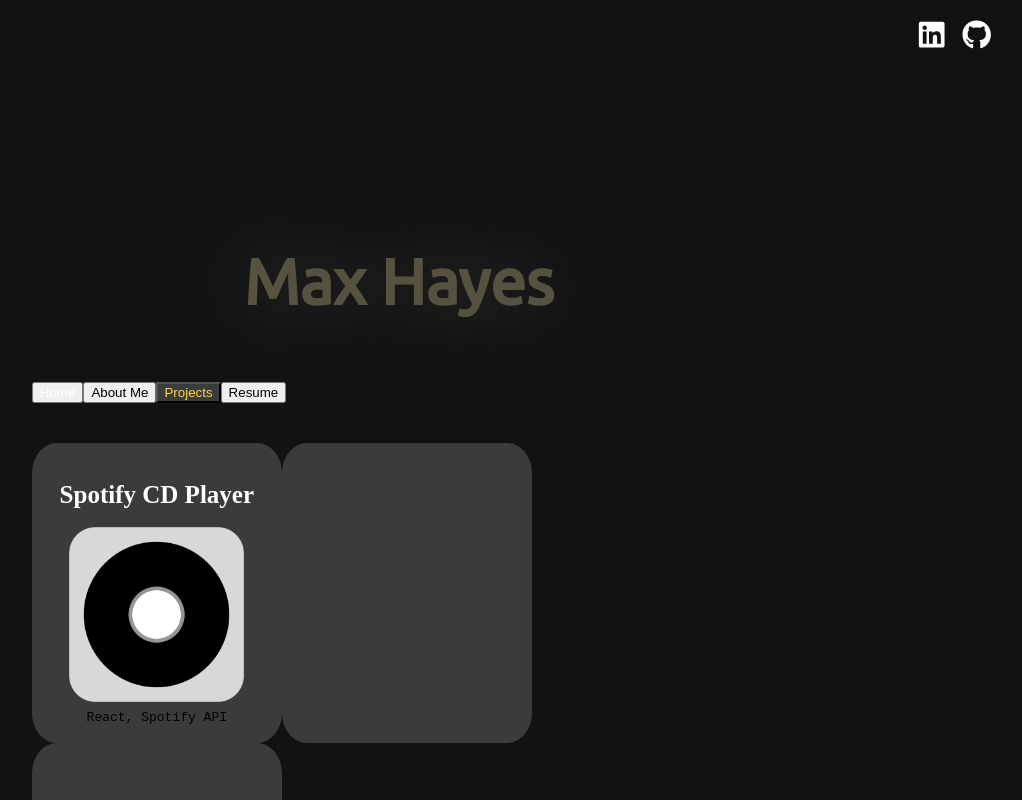
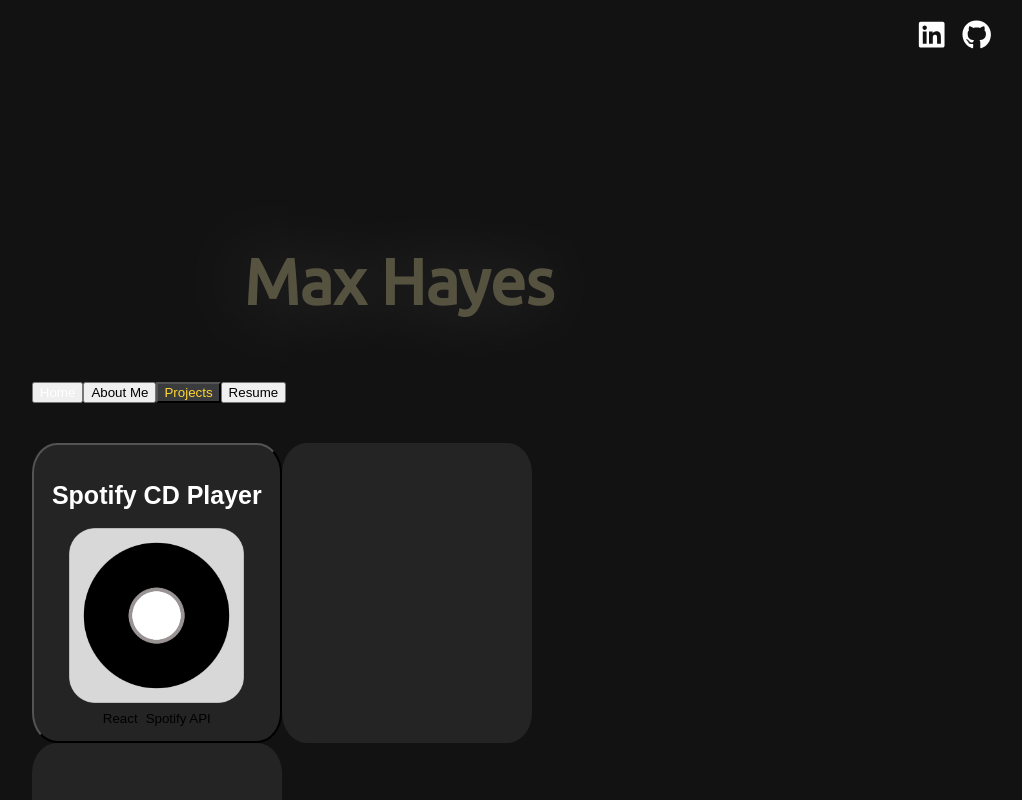
Before and after one commit to maxhayes17/gatsby-test, a Gatsby site: page /page2 in a window 1280 px wide. Both pictures are taken after a click on the tab "Projects". Shown: the top 800 px of the page, without its empty margins (241-1263 px from the left). Built offline with nearby package versions, Linux system fonts and the light colour scheme; Gatsby itself is replaced by a stand-in of ours.

Commit message:
changed code tags to badge tags

```diff
--- a/src/components/layout.js
+++ b/src/components/layout.js
@@ -29,18 +29,18 @@
             <div style={{display:"flex", justifyContent:"center", alignItems:"center", marginTop:"10%"}}>
                 <ul>
                     <li>
-                        <p className='pulsing-text'>Max Hayes</p>
+                        <p className='pulsing-text' style={{fontFamily:"Ubuntu"}}>Max Hayes</p>
                     </li>
                     <li style={{marginTop:"10px"}}>
                         <Tabs variant="soft-rounded" colorScheme="whiteAlpha" defaultIndex={0} align="center">
                             <TabList>
-                                <Tab color="white"      _selected={{ color: "#ffd633", bg: "#3A3B3C" }}>Home</Tab>
-                                <Tab color="yellow.100" _selected={{ color: "#ffd633", bg: "#3A3B3C" }}>About Me</Tab>
-                                <Tab color="yellow.100" _selected={{ color: "#ffd633", bg: "#3A3B3C" }}>Projects</Tab>
-                                <Tab color="yellow.100" _selected={{ color: "#ffd633", bg: "#3A3B3C" }}>Resume</Tab>
+                                <Tab color="white"      _selected={{ color: "#ffd633", bg: "#3A3B3C" }} >Home</Tab>
+                                <Tab color="yellow.100" _selected={{ color: "#ffd633", bg: "#3A3B3C" }} >About Me</Tab>
+                                <Tab color="yellow.100" _selected={{ color: "#ffd633", bg: "#3A3B3C" }} >Projects</Tab>
+                                <Tab color="yellow.100" _selected={{ color: "#ffd633", bg: "#3A3B3C" }} >Resume</Tab>
                             </TabList>
                             <TabPanels textAlign="center">
-                                <TabPanel><p></p></TabPanel>
+                                <TabPanel><p style={{fontStyle:"italic", marginTop:"10px"}}>"If a man is to shed the light of the sun upon other men, he must first of all have it within himself"</p></TabPanel>
                                 <TabPanel><AboutMe/></TabPanel>
                                 <TabPanel><Projects/></TabPanel>
                                 <TabPanel><p>View my Resume <a href="#" style={{color:"#ffd633", fontWeight:"bolder"}}>here</a></p></TabPanel>
--- a/src/components/projects.js
+++ b/src/components/projects.js
@@ -4,7 +4,7 @@
 import '@fontsource/ubuntu'
 
 import AboutMe from '../components/aboutme'
-import {HStack, Flex, Spacer, VStack, Image, Heading, Code,
+import {HStack, Flex, Spacer, VStack, Image, Heading, Code, Badge,
     Tabs, TabList, TabPanels, Tab, TabPanel,
     Button, ButtonGroup, Wrap, WrapItem, Center } from "@chakra-ui/react"
 import { FaGithub, FaLinkedin } from 'react-icons/fa'
@@ -15,13 +15,20 @@
 /*./images/testicon6.png */
   return (
     <Center>
-        <Wrap spacing={5} maxWidth="100ex" marginTop="40px">
+        <Wrap spacing={10} maxWidth="100ex" marginTop="40px" textAlign="center">
             <WrapItem>
-                <Center className="projectcard">
+                <Center className="projectcard" as="button">
                     <VStack>
-                    <Heading className="projectcardtitle">Spotify CD Player</Heading>
+                    <Heading className="projectcardtitle" fontSize="25px">Spotify CD Player</Heading>
                     <Image src={TestIcon} alt="Spotify CD Player" boxSize="175px"/>
-                    <Code colorScheme="orange" marginTop="30px">React, Spotify API</Code>
+                    <Wrap>
+                        <WrapItem>
+                            <Badge colorScheme="orange">React</Badge>
+                        </WrapItem>
+                        <WrapItem>
+                            <Badge colorScheme="orange">Spotify API</Badge>
+                        </WrapItem>
+                    </Wrap>
 
                     </VStack>
                 </Center>
--- a/src/pages/style.css
+++ b/src/pages/style.css
@@ -16,8 +16,9 @@
     margin-top: 20px;
     margin-right: 40px;
     text-align: right;
-    animation-name: slideright;
-    animation-duration: 3s;
+    animation-name: slideup;
+    animation-duration: 1.5s;
+    animation-timing-function: ease-out;
 }
 
 .center{
@@ -44,7 +45,7 @@
 }
 
 .projectcard{
-    background-color: #3A3B3C;
+    background-color: #242424;
     width: 250px;
     height: 300px;
     border-radius: 10%;
@@ -59,6 +60,7 @@
 }
 .projectcard:hover{
     transform: scale(1.05);
+    box-shadow: 0px 0px 60px rgba(255,240,179, 0.4)
 
 }
 .buttonhover{
@@ -69,8 +71,6 @@
 }
 
 .slideup{
-    animation-name: slideup;
-    animation-duration: 3s;
 
 }
 @keyframes slideup{
@@ -81,12 +81,13 @@
         margin-bottom: 0%;
     }
 }
+
 @keyframes slideright{
     from{
-        margin-top: 100%;
+        margin-left: 100%;
     }
     to{
-        margin-top: 20px;
+        margin-left: 0%;
     }
 }
 
@@ -118,7 +119,7 @@
     }
     50% {
       color: #ffe680;
-      text-shadow: 3px 3px 40px rgba(255, 214, 51, 0.8);
+      text-shadow: 3px 3px 80px rgba(255, 214, 51, 0.8);
       opacity: 100%;
     }
     60% {
```
